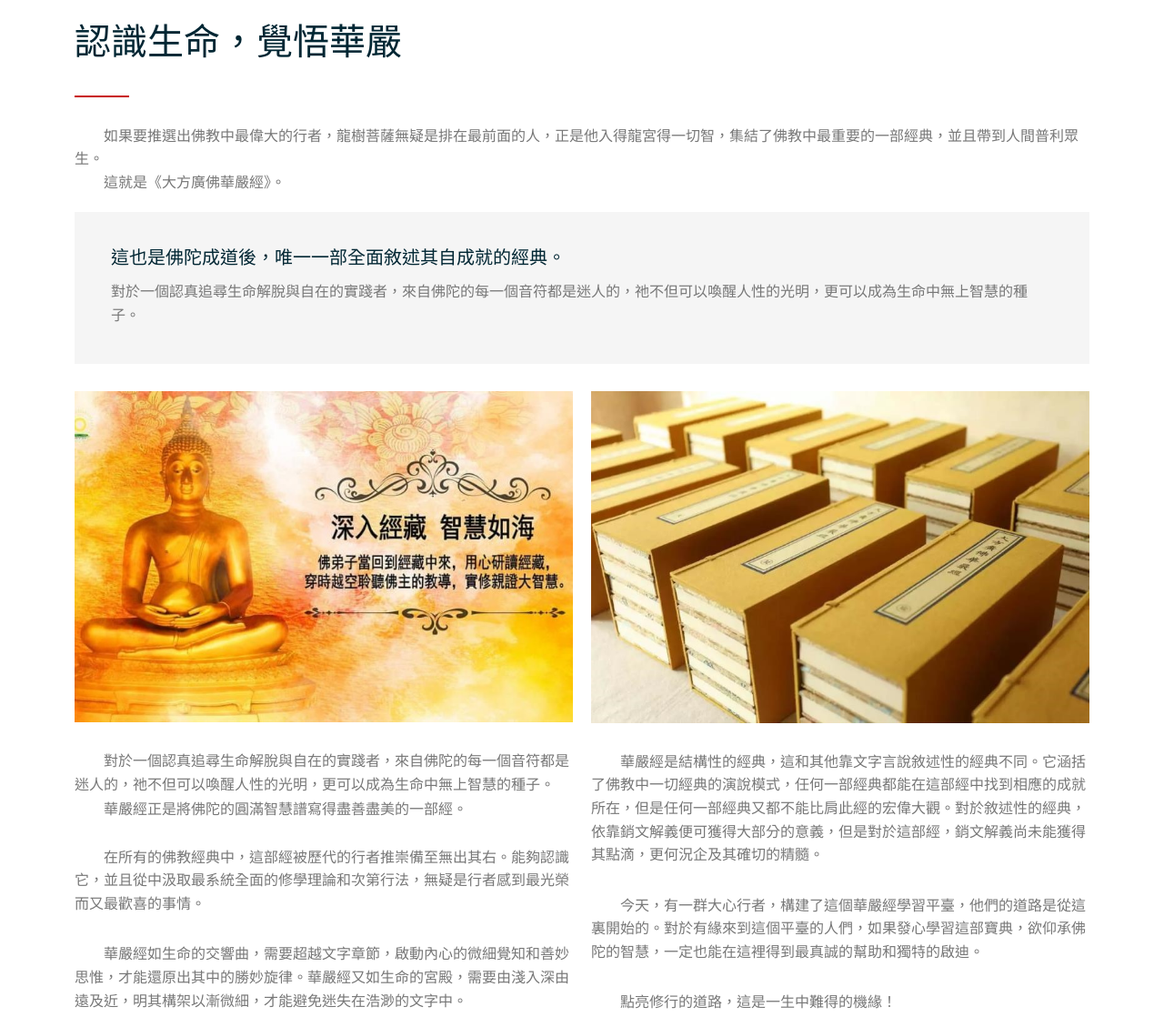
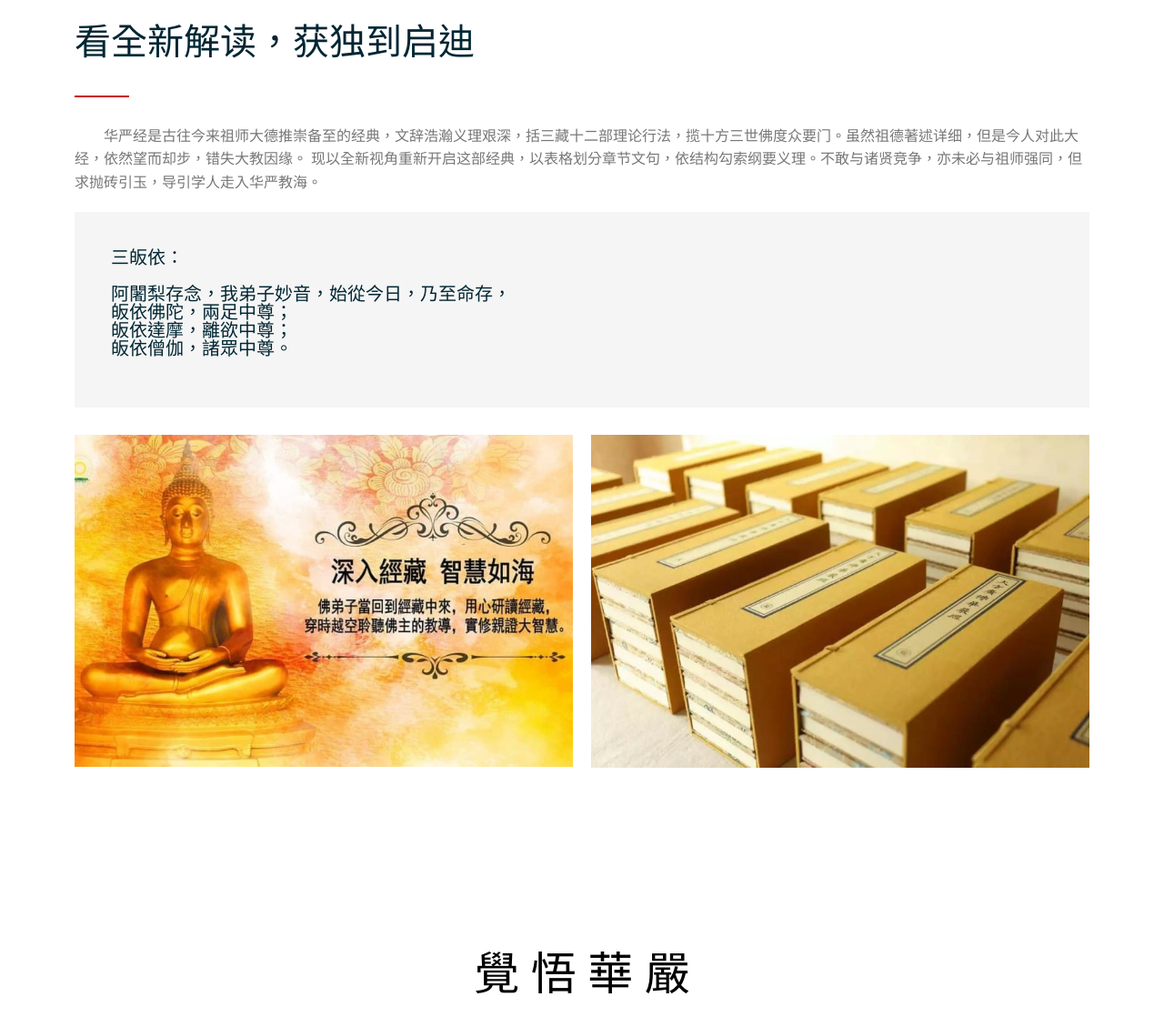
Before and after one commit to yudongli/hyjing, a plain HTML site: page juewu.html in a window 1280 px wide. Shown: the part 660-1778 px from the top of the page at 91% size. Drawn offline with Linux system fonts and the light colour scheme; files whose address does not match are found by name.

Commit message:
changed tab texts from zh

```diff
--- a/juewu.html
+++ b/juewu.html
@@ -71,25 +71,27 @@
     </header>
     <div class="section background-white">
       <div class="line">
-        <h2 class="text-size-40 margin-bottom-30">認識生命，覺悟華嚴</h2>
+        <h2 class="text-size-40 margin-bottom-30">看全新解读，获独到启迪</h2>
         <hr class="break-small background-primary margin-bottom-30">
-        <p>如果要推選出佛教中最偉大的行者，龍樹菩薩無疑是排在最前面的人，正是他入得龍宮得一切智，集結了佛教中最重要的一部經典，並且帶到人間普利眾生。</p>
-        <p>這就是《大方廣佛華嚴經》。</p>
+        <p>华严经是古往今来祖师大德推崇备至的经典，文辞浩瀚义理艰深，括三藏十二部理论行法，揽十方三世佛度众要门。虽然祖德著述详细，但是今人对此大经，依然望而却步，错失大教因缘。
+现以全新视角重新开启这部经典，以表格划分章节文句，依结构勾索纲要义理。不敢与诸贤竞争，亦未必与祖师强同，但求抛砖引玉，导引学人走入华严教海。</p>
+
         <blockquote class="margin-top-bottom-20">
-          <h3 class="text-size-20 text-line-height-1 margin-bottom-15">這也是佛陀成道後，唯一一部全面敘述其自成就的經典。</h3>
-          對於一個認真追尋生命解脫與自在的實踐者，來自佛陀的每一個音符都是迷人的，祂不但可以喚醒人性的光明，更可以成為生命中無上智慧的種子。 </blockquote>
+          <h3 class="text-size-20 text-line-height-1 margin-bottom-15">三皈依：<br><br>
+			  阿闍梨存念，我弟子妙音，始從今日，乃至命存，<br>
+          皈依佛陀，兩足中尊；<br>皈依達摩，離欲中尊；<br>皈依僧伽，諸眾中尊。</h3> </blockquote>
         <div class="line margin-top-30">
           <div class="margin">
             <div class="s-12 m-6 l-6"> <img src="img/juewu1.jpg" alt="">
-              <p class="margin-top-30"> 對於一個認真追尋生命解脫與自在的實踐者，來自佛陀的每一個音符都是迷人的，祂不但可以喚醒人性的光明，更可以成為生命中無上智慧的種子。</p>
+              <!--p class="margin-top-30"> 對於一個認真追尋生命解脫與自在的實踐者，來自佛陀的每一個音符都是迷人的，祂不但可以喚醒人性的光明，更可以成為生命中無上智慧的種子。</p>
               <div class="text-indent"> 華嚴經正是將佛陀的圓滿智慧譜寫得盡善盡美的一部經。</div>
               <p class="margin-top-30"> 在所有的佛教經典中，這部經被歷代的行者推崇備至無出其右。能夠認識它，並且從中汲取最系統全面的修學理論和次第行法，無疑是行者感到最光榮而又最歡喜的事情。</p>
-              <p class="margin-top-30"> 華嚴經如生命的交響曲，需要超越文字章節，啟動內心的微細覺知和善妙思惟，才能還原出其中的勝妙旋律。華嚴經又如生命的宮殿，需要由淺入深由遠及近，明其構架以漸微細，才能避免迷失在浩渺的文字中。 </p>
+              <p class="margin-top-30"> 華嚴經如生命的交響曲，需要超越文字章節，啟動內心的微細覺知和善妙思惟，才能還原出其中的勝妙旋律。華嚴經又如生命的宮殿，需要由淺入深由遠及近，明其構架以漸微細，才能避免迷失在浩渺的文字中。 </p-->
             </div>
             <div class="s-12 m-6 l-6"> <img src="img/juewu2.jpg" alt="">
-              <p class="margin-top-30"> 華嚴經是結構性的經典，這和其他靠文字言說敘述性的經典不同。它涵括了佛教中一切經典的演說模式，任何一部經典都能在這部經中找到相應的成就所在，但是任何一部經典又都不能比肩此經的宏偉大觀。對於敘述性的經典，依靠銷文解義便可獲得大部分的意義，但是對於這部經，銷文解義尚未能獲得其點滴，更何況企及其確切的精髓。</p>
+              <!--p class="margin-top-30"> 華嚴經是結構性的經典，這和其他靠文字言說敘述性的經典不同。它涵括了佛教中一切經典的演說模式，任何一部經典都能在這部經中找到相應的成就所在，但是任何一部經典又都不能比肩此經的宏偉大觀。對於敘述性的經典，依靠銷文解義便可獲得大部分的意義，但是對於這部經，銷文解義尚未能獲得其點滴，更何況企及其確切的精髓。</p>
               <p class="margin-top-30"> 今天，有一群大心行者，構建了這個華嚴經學習平臺，他們的道路是從這裏開始的。對於有緣來到這個平臺的人們，如果發心學習這部寶典，欲仰承佛陀的智慧，一定也能在這裡得到最真誠的幫助和獨特的啟迪。</p>
-              <p class="margin-top-30"> 點亮修行的道路，這是一生中難得的機緣！ </p>
+              <p class="margin-top-30"> 點亮修行的道路，這是一生中難得的機緣！ </p-->
             </div>
           </div>
         </div>
@@ -321,6 +323,9 @@
 					<li><a href="docs/所有课件/71.華嚴經諸會上首菩薩之十六 離世間品.pdf" target="_blank">華嚴經諸會上首菩薩之十六</a></li>
 					<li><a href="docs/所有课件/72.華嚴經諸會上首菩薩之十七 離世間品.pdf" target="_blank">華嚴經諸會上首菩薩之十七</a></li>
 					<li><a href="docs/所有课件/73.華嚴經諸會上首菩薩之十八 入法界品本會.pdf" target="_blank">華嚴經諸會上首菩薩之十八</a></li>
+					<li><a href="docs/所有课件/74.華嚴經諸會上首菩薩之十九 入法界品本會.pdf" target="_blank">華嚴經諸會上首菩薩之十九</a></li>
+					<li><a href="docs/所有课件/75.華嚴經諸會上首菩薩之二十 福城東大塔廟會.pdf" target="_blank">華嚴經諸會上首菩薩之二十</a></li>
+					<li><a href="docs/所有课件/76.華嚴經諸會如來放光之一 如來現相品.pdf" target="_blank">華嚴經諸會如來放光之一</a></li>
                   </div>
                 </div>
               </div>
```
Also changed, not shown: jingdian.html (+3 -1 lines), jingkong.html (+3 -2 lines), zushi.html (+2 -1 lines).
